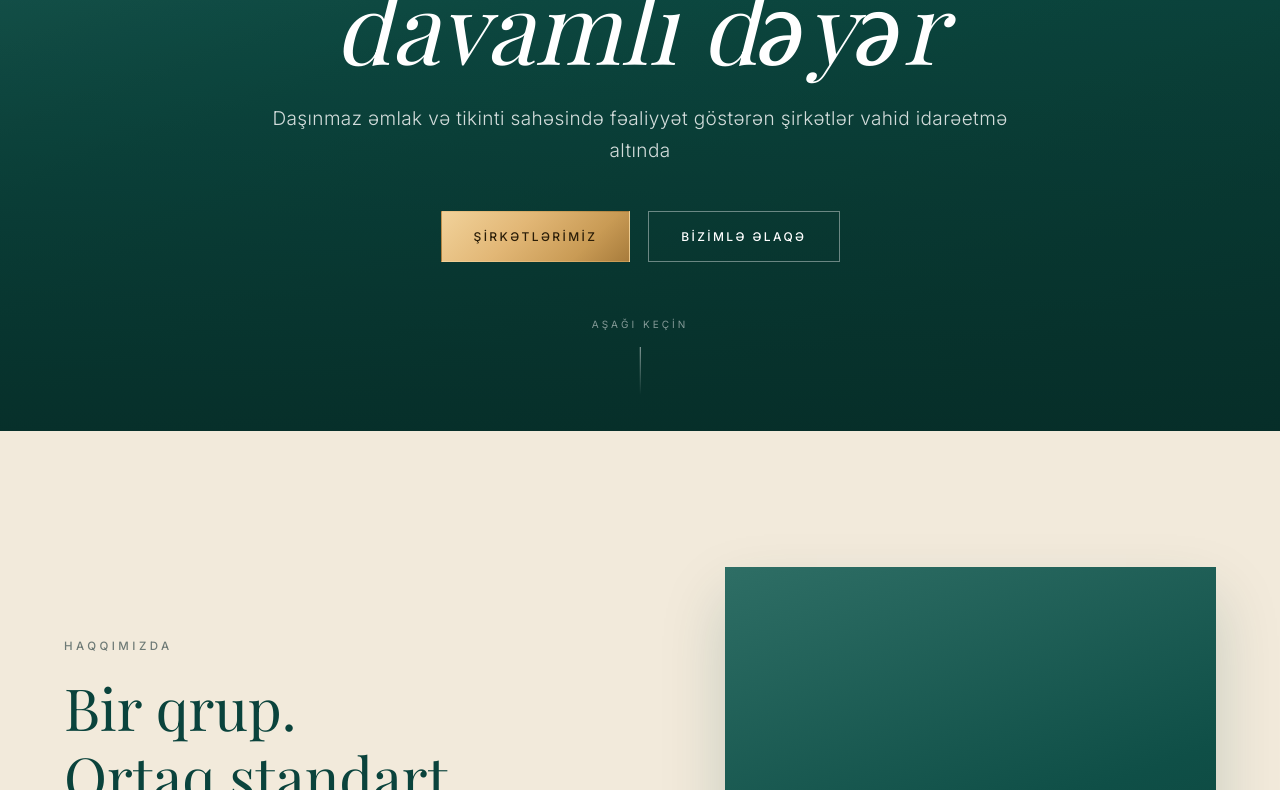
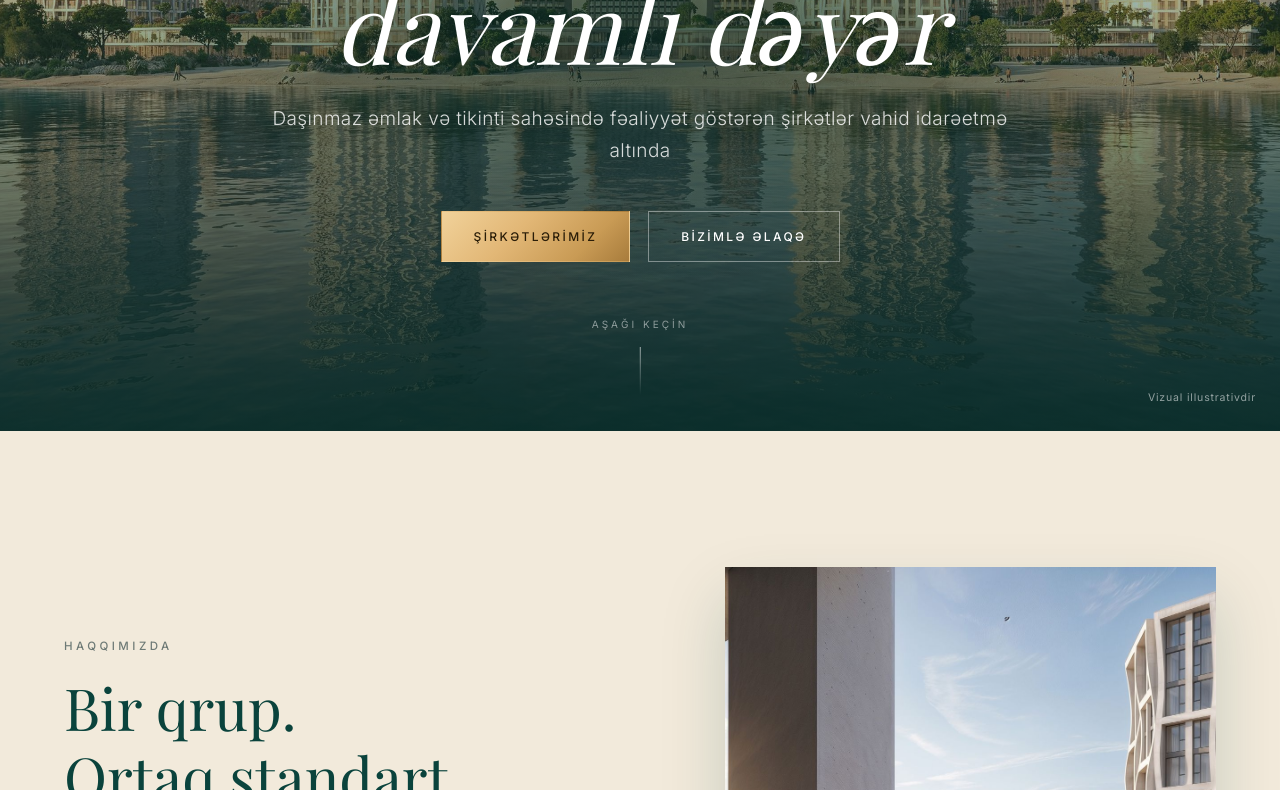
Before and after one commit to gulikal/portofino-development, a plain HTML site: page index.html in a window 1280 px wide. Shown: the part 369-1159 px from the top of the page. Drawn offline with nearby package versions, Linux system fonts and the light colour scheme; a web font is replaced by a local one.

Commit message:
Layihə renderləri əlavə edildi, şəkil zolağı və vizual qeydi
Co-Authored-By: Claude Opus 5.5 <noreply@anthropic.com>
Claude-Session: https://claude.ai/code/session_01S7yxVFWTh5SUD3WceoZvXT

```diff
--- a/assets/data.js
+++ b/assets/data.js
@@ -94,6 +94,7 @@ window.SITE = {
       "hero.btn1": "Şirkətlərimiz",
       "hero.btn2": "Bizimlə əlaqə",
       "hero.scroll": "Aşağı keçin",
+      "hero.note": "Vizual illustrativdir",
       "about.eyebrow": "Haqqımızda",
       "about.t1": "Bir qrup.",
       "about.t2": "Ortaq standart.",
@@ -151,6 +152,7 @@ window.SITE = {
       "hero.btn1": "Наши компании",
       "hero.btn2": "Связаться с нами",
       "hero.scroll": "Листайте вниз",
+      "hero.note": "Визуализация носит иллюстративный характер",
       "about.eyebrow": "О нас",
       "about.t1": "Одна группа.",
       "about.t2": "Общий стандарт.",
@@ -208,6 +210,7 @@ window.SITE = {
       "hero.btn1": "Our companies",
       "hero.btn2": "Contact us",
       "hero.scroll": "Scroll down",
+      "hero.note": "Visuals are illustrative",
       "about.eyebrow": "About us",
       "about.t1": "One group.",
       "about.t2": "One standard.",
--- a/assets/main.js
+++ b/assets/main.js
@@ -56,7 +56,7 @@
 
       var cm = el("div", "card-media");
       var media = el("div", "media");
-      if (c.image) media.style.setProperty("--img", "url('" + c.image + "')");
+      if (c.image) { media.setAttribute("data-img", c.image); cm.classList.add("has-img"); }
       cm.appendChild(media);
       cm.appendChild(el("span", "gold-badge card-tag", c.tag[lang]));
 
@@ -142,6 +142,14 @@
     });
   }
 
+  // Şəkillər: data-img atributundan fon şəkli kimi yüklənir (fayl yoxdursa, brend fonu qalır)
+  function applyImages() {
+    document.querySelectorAll("[data-img]").forEach(function (n) {
+      var src = new URL(n.getAttribute("data-img"), document.baseURI).href;
+      n.style.backgroundImage = "url('" + src + "'), linear-gradient(160deg, #2E6E65 0%, #0F4F47 45%, #08372F 100%)";
+    });
+  }
+
   function setLang(lang) {
     var t = SITE.i18n[lang];
     document.documentElement.lang = lang;
@@ -160,6 +168,7 @@
     renderStats(lang);
     renderCompanies(lang, t);
     renderContact(lang);
+    applyImages();
     try { window.localStorage.setItem("pd-lang", lang); } catch (e) { /* ignore */ }
   }
 
--- a/assets/styles.css
+++ b/assets/styles.css
@@ -177,6 +177,16 @@ em { font-style: italic; }
 .scroll-cue { position: absolute; z-index: 2; left: 50%; bottom: 36px; transform: translateX(-50%); display: flex; flex-direction: column; align-items: center; gap: 14px; color: rgba(255, 255, 255, 0.5); font-size: 10px; letter-spacing: 0.3em; text-transform: uppercase; }
 .scroll-cue::after { content: ""; width: 1px; height: 48px; background: linear-gradient(180deg, rgba(255, 255, 255, 0.6), transparent); }
 
+.render-note { position: absolute; z-index: 2; right: max(24px, env(safe-area-inset-right, 0px)); bottom: 24px; font-size: 10.5px; letter-spacing: 0.08em; color: rgba(255, 255, 255, 0.55); }
+
+.hero::after { content: ""; position: absolute; inset: 0; z-index: 1; background: radial-gradient(ellipse 55% 45% at 50% 48%, rgba(6, 44, 39, 0.55), transparent 75%); }
+.hero h1, .hero-lead { text-shadow: 0 2px 30px rgba(0, 0, 0, 0.35); }
+.card-media.has-img .card-logo { display: none; }
+
+/* Geniş şəkil zolağı */
+.band { position: relative; aspect-ratio: 21 / 9; max-height: 640px; width: 100%; }
+.band .render-note { color: rgba(255, 255, 255, 0.7); }
+
 /* ---------- About ---------- */
 .about .wrap { display: grid; grid-template-columns: minmax(0, 1fr) minmax(0, 1fr); gap: clamp(40px, 7vw, 96px); align-items: center; }
 .about h2 { font-size: clamp(36px, 4.6vw, 58px); line-height: 1.18; margin-bottom: 32px; }
--- a/index.html
+++ b/index.html
@@ -51,7 +51,7 @@
   <main id="top">
     <!-- HERO -->
     <section class="hero">
-      <div class="media" style="--img: url('assets/img/hero.jpg')" role="img" aria-label="Portofino layihəsi"></div>
+      <div class="media" data-img="assets/img/hero.jpg" role="img" aria-label="Portofino layihəsi"></div>
       <div class="wrap hero-content">
         <span class="gold-badge" data-i18n="hero.eyebrow">Şirkətlər qrupu</span>
         <h1><span data-i18n="hero.t1">Etibarlı tikinti,</span> <em data-i18n="hero.t2">davamlı dəyər</em></h1>
@@ -62,6 +62,7 @@
         </div>
       </div>
       <span class="scroll-cue" data-i18n="hero.scroll">Aşağı keçin</span>
+      <span class="render-note" data-i18n="hero.note">Vizual illustrativdir</span>
     </section>
 
     <!-- HAQQIMIZDA -->
@@ -77,7 +78,7 @@
           <div class="stats" id="stats"></div>
         </div>
         <div class="about-media">
-          <div class="media" style="--img: url('assets/img/about.jpg')" role="img" aria-label="Portofino layihəsi"></div>
+          <div class="media" data-img="assets/img/about.jpg" role="img" aria-label="Portofino layihəsi"></div>
           <div class="quote-card">
             <p>“<span data-i18n="about.quote"></span>”</p>
             <b data-i18n="about.sign">Portofino Development</b>
@@ -110,6 +111,9 @@
         </div>
       </div>
     </section>
+
+    <!-- GENİŞ ŞƏKİL -->
+    <div class="band media" data-img="assets/img/band.jpg" role="img" aria-label="Portofino Residence, daxili həyət"><span class="render-note" data-i18n="hero.note">Vizual illustrativdir</span></div>
 
     <!-- FƏLSƏFƏ -->
     <section class="section philosophy">
```
Also changed, not shown: assets/img/about.jpg (added), assets/img/band.jpg (added), assets/img/hero.jpg (added), assets/img/level-construction.jpg (added), assets/img/portofino-residence.jpg (added), assets/og-image.jpg (added).
